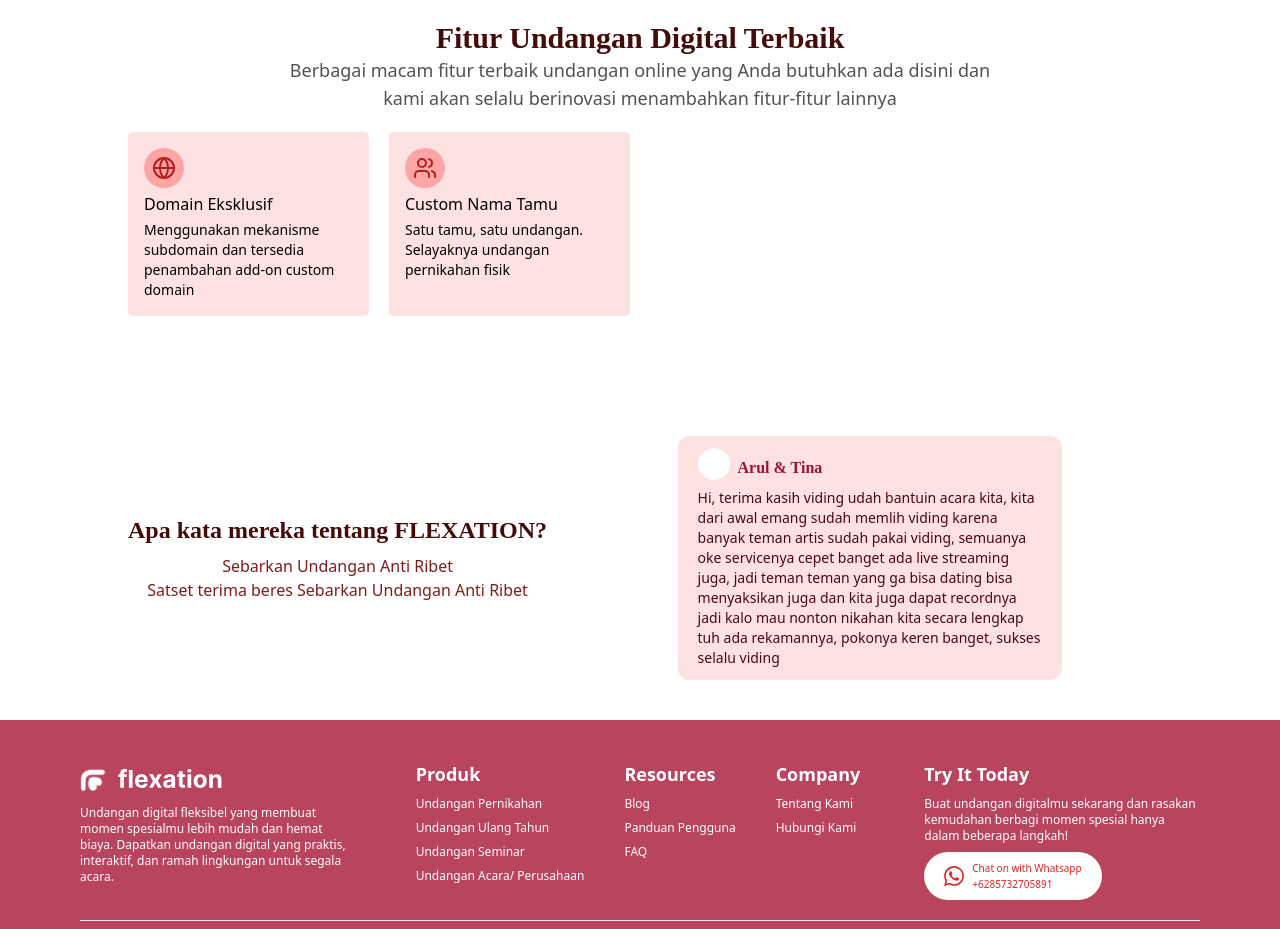
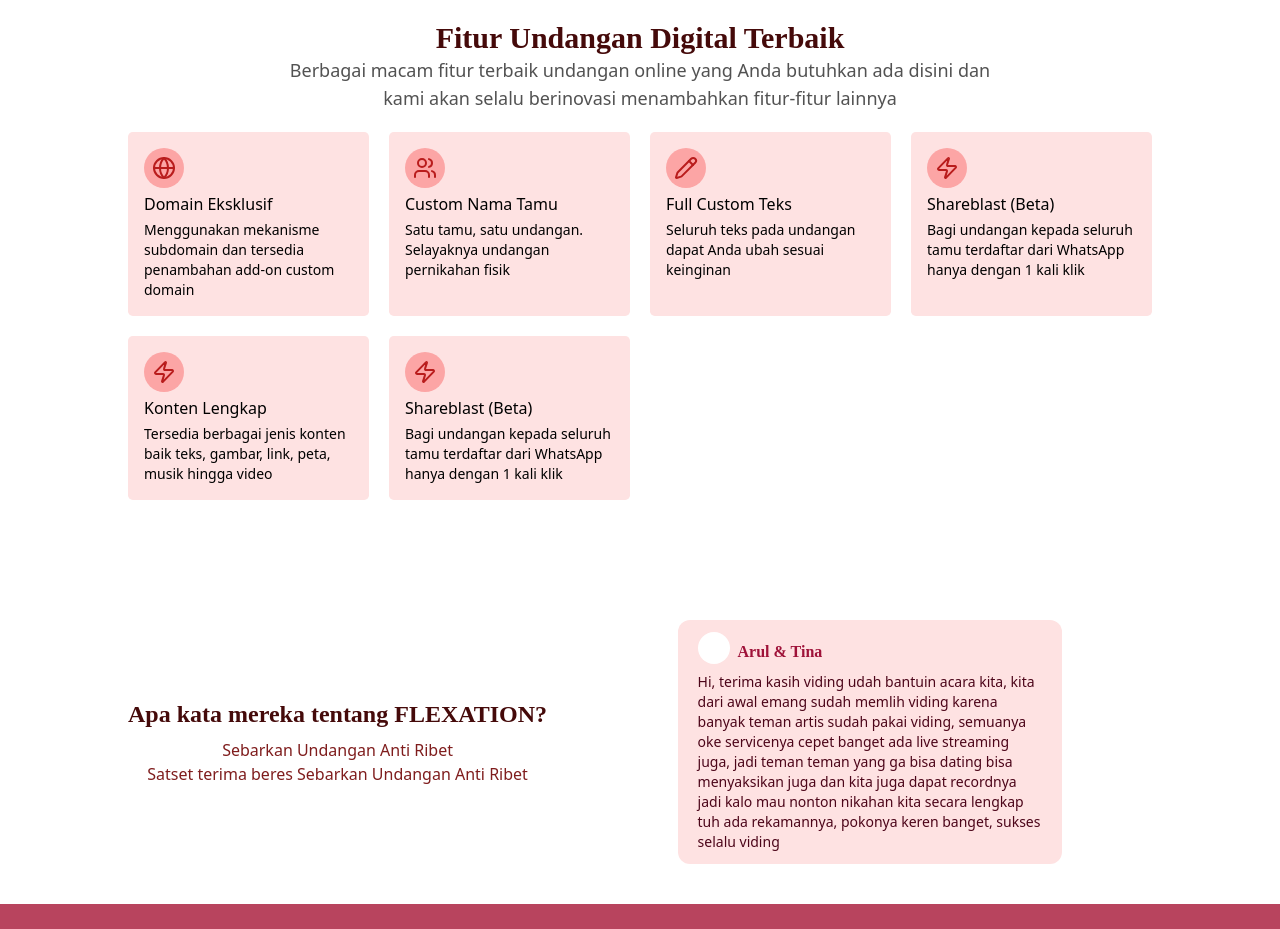
Before and after one commit to Flex-IT-Solution/fe-customer-site-flexation, a Next.js app: page / in a window 1280 px wide. Shown: the part 860-1789 px from the top of the page. Built offline with nearby package versions, Linux system fonts and the light colour scheme.

Commit message:
F-01 : update bio

```diff
--- a/src/app/page.tsx
+++ b/src/app/(tabs)/page.tsx
@@ -1,5 +1,5 @@
 'use client';
-import { Globe, Users } from 'lucide-react';
+import { Globe, Pencil, Users, Zap } from 'lucide-react';
 import * as React from 'react';
 import '@/lib/env';
 
@@ -52,6 +52,26 @@
             title='Custom Nama Tamu'
             description='Satu tamu, satu undangan. Selayaknya undangan pernikahan fisik'
           />
+          <FiturCard
+            icon={<Pencil />}
+            title='Full Custom Teks'
+            description='Seluruh teks pada undangan dapat Anda ubah sesuai keinginan'
+          />
+          <FiturCard
+            icon={<Zap />}
+            title='Shareblast (Beta)'
+            description='Bagi undangan kepada seluruh tamu terdaftar dari WhatsApp hanya dengan 1 kali klik'
+          />
+          <FiturCard
+            icon={<Zap />}
+            title='Konten Lengkap'
+            description='Tersedia berbagai jenis konten baik teks, gambar, link, peta, musik hingga video'
+          />
+          <FiturCard
+            icon={<Zap />}
+            title='Shareblast (Beta)'
+            description='Bagi undangan kepada seluruh tamu terdaftar dari WhatsApp hanya dengan 1 kali klik'
+          />
         </div>
       </div>
 
--- /dev/null
+++ b/src/app/bio/layout.tsx
@@ -0,0 +1,16 @@
+export const metadata = {
+  title: '',
+  description: 'Generated by Next.js',
+};
+
+export default function RootLayout({
+  children,
+}: {
+  children: React.ReactNode;
+}) {
+  return (
+    <html lang='en'>
+      <body>{children}</body>
+    </html>
+  );
+}
--- /dev/null
+++ b/src/app/bio/page.tsx
@@ -0,0 +1,19 @@
+'use client';
+
+import { useRouter } from 'next/navigation';
+import { useEffect } from 'react';
+
+export default function BioPage() {
+  const router = useRouter();
+
+  useEffect(() => {
+    // Ganti URL di sini dengan link tujuan
+    router.push('https://msha.ke/flexation');
+  }, [router]);
+
+  return (
+    <div className='flex min-h-screen items-center justify-center'>
+      {/* <p className="text-lg font-semibold">Mengalihkan ke halaman lain...</p> */}
+    </div>
+  );
+}
--- a/src/app/tema-undangan/page.tsx
+++ /dev/null
@@ -1,5 +0,0 @@
-import React from 'react';
-
-export default function Page() {
-  return <div>Page</div>;
-}
```
Also changed, not shown: src/app/(tabs)/layout.tsx (renamed from src/app/layout.tsx).
